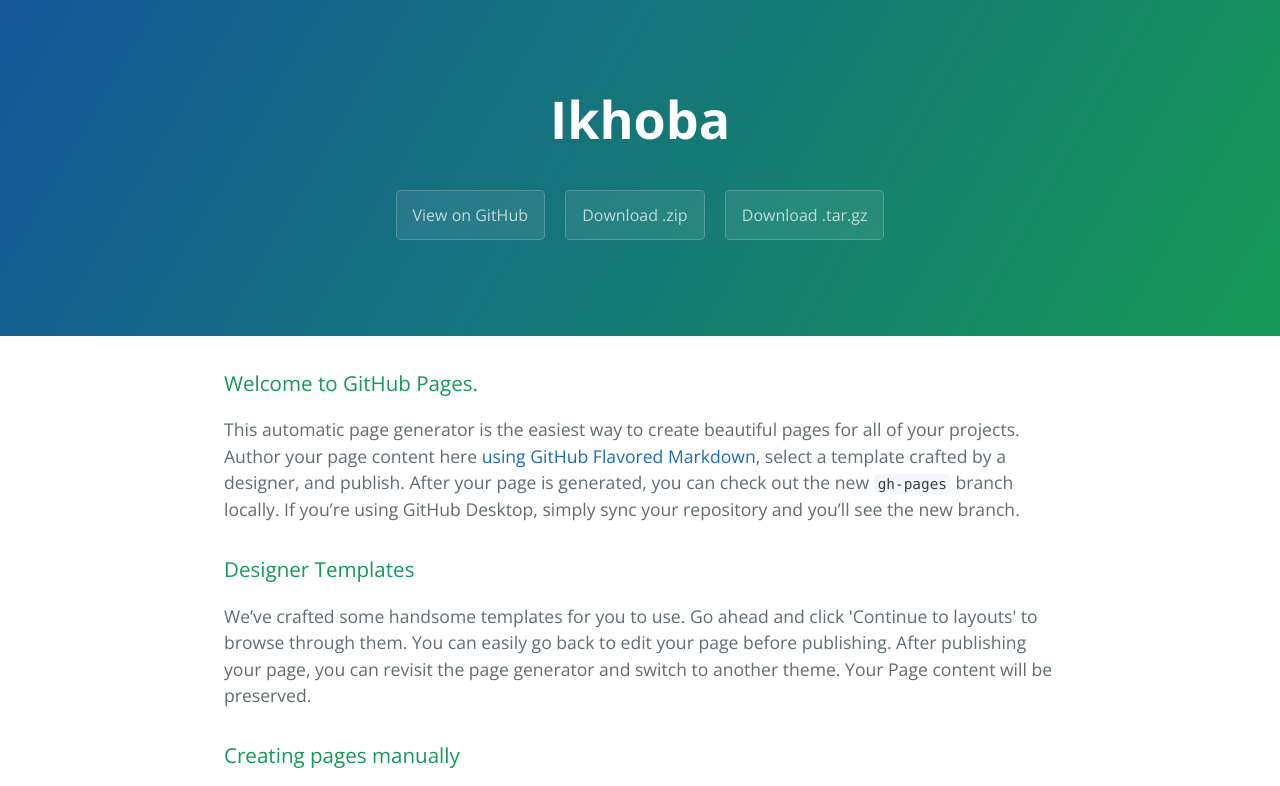
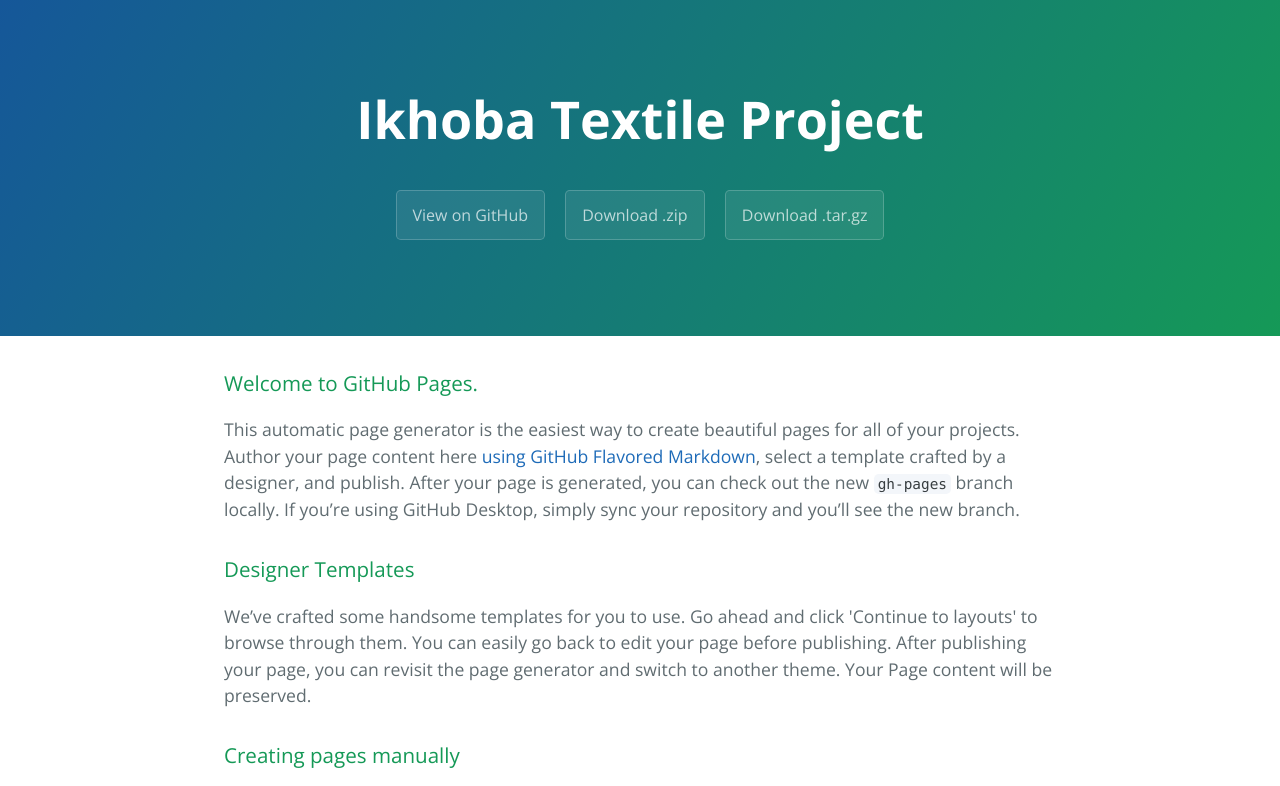
Before and after one commit to annelacheinerkuhn/ikhoba, a plain HTML site: page index.html in a window 1280 px wide. Shown: the top 786 px of the page. Drawn offline with nearby package versions, Linux system fonts and the light colour scheme.

Commit message:
Update index.html

```diff
--- a/index.html
+++ b/index.html
@@ -11,7 +11,7 @@
   </head>
   <body>
     <section class="page-header">
-      <h1 class="project-name">Ikhoba</h1>
+      <h1 class="project-name">Ikhoba Textile Project</h1>
       <h2 class="project-tagline"></h2>
       <a href="https://github.com/annelacheinerkuhn/ikhoba" class="btn">View on GitHub</a>
       <a href="https://github.com/annelacheinerkuhn/ikhoba/zipball/master" class="btn">Download .zip</a>
```
